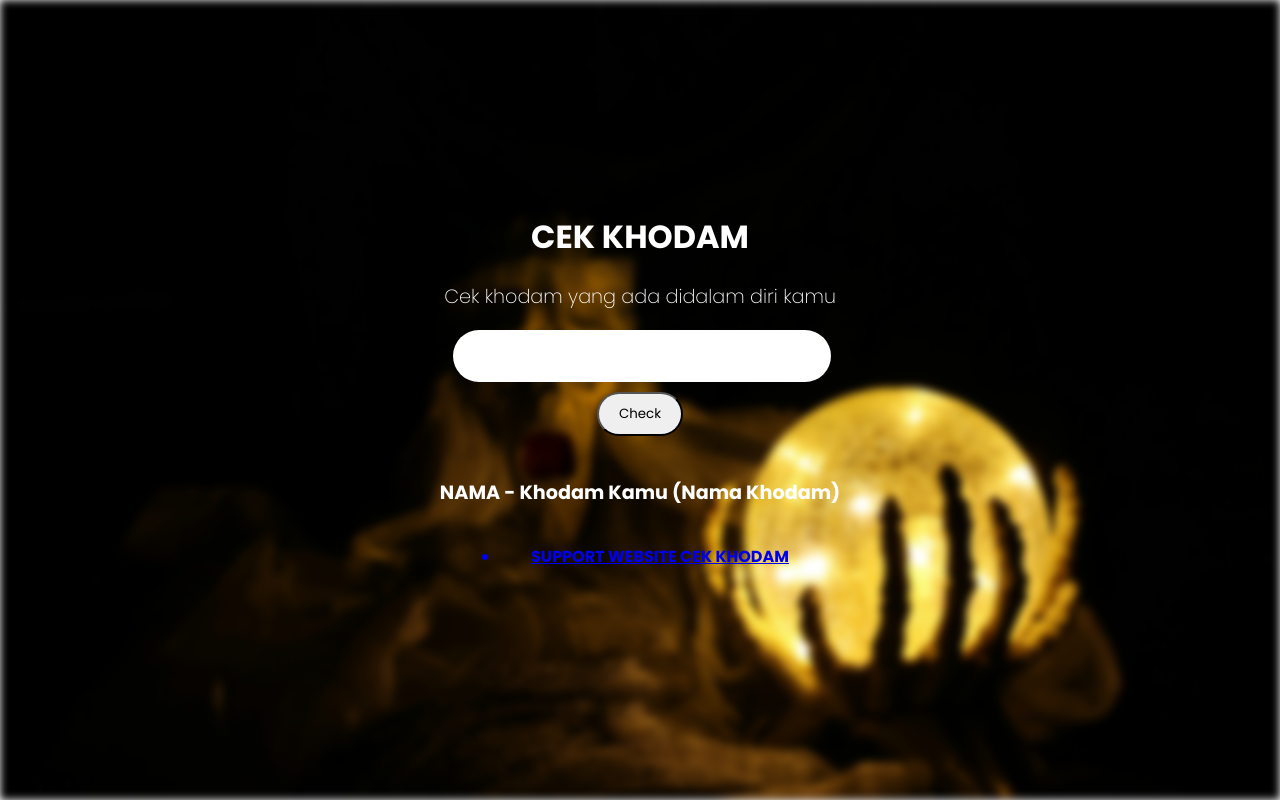
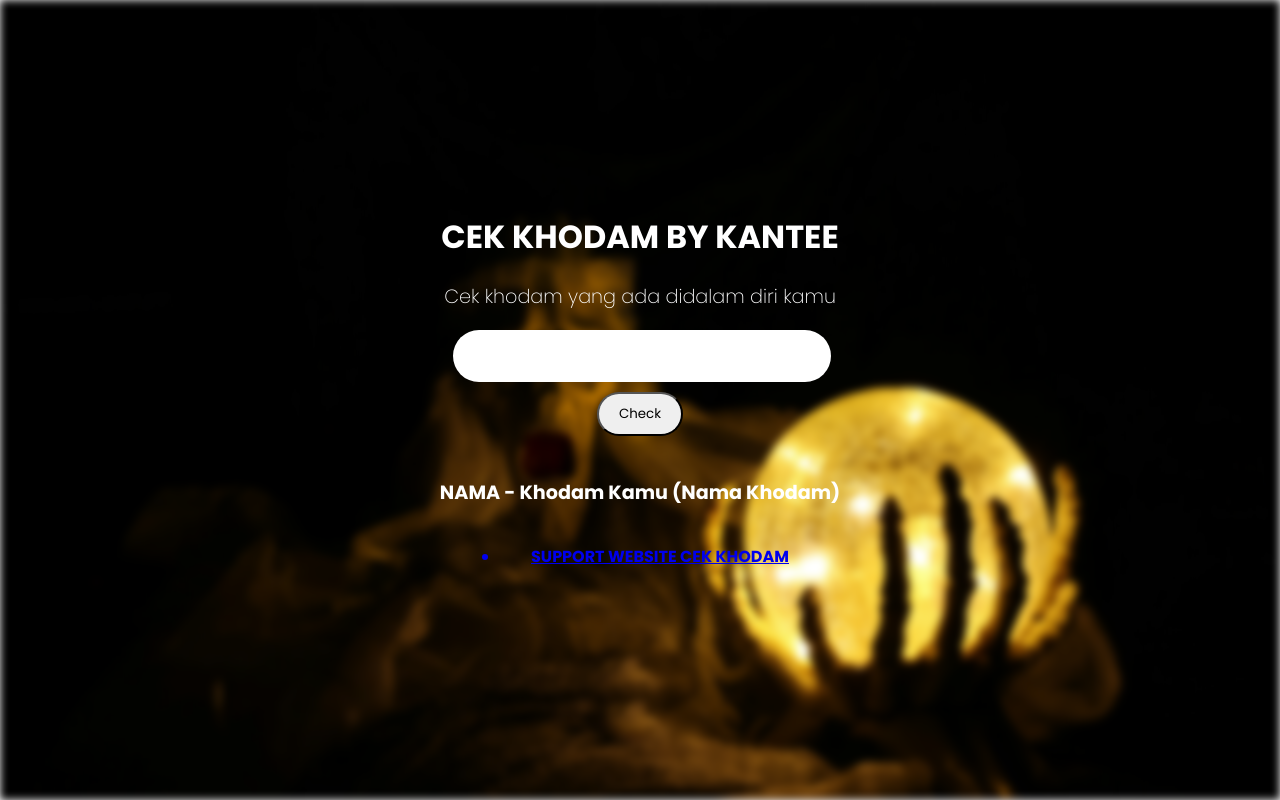
Before and after one commit to Mrkantee/khodam-ad, a plain HTML site: page index.html in a window 1280 px wide. Drawn offline with nearby package versions, Linux system fonts and the light colour scheme.

Commit message:
Update index.html

```diff
--- a/index.html
+++ b/index.html
@@ -4,7 +4,7 @@
 <head>
     <meta charset="UTF-8">
     <meta name="viewport" content="width=device-width, initial-scale=1.0">
-    <title>Cek Khodam Ampuh</title>
+    <title>Cek Khodam Ampuh By Kantee</title>
     <link rel="stylesheet" href="./assets/style.css">
     <script src="https://code.jquery.com/jquery-3.7.1.js"
         integrity="sha256-eKhayi8LEQwp4NKxN+CfCh+3qOVUtJn3QNZ0TciWLP4=" crossorigin="anonymous"></script>
@@ -12,7 +12,7 @@
 <body>
     <div class="container">
         <div class="header">
-            <h1>CEK KHODAM</h1>
+            <h1>CEK KHODAM BY KANTEE</h1>
             <p class="cek-info">Cek khodam yang ada didalam diri kamu</p>
             <div class="search">
                 <form>
```
